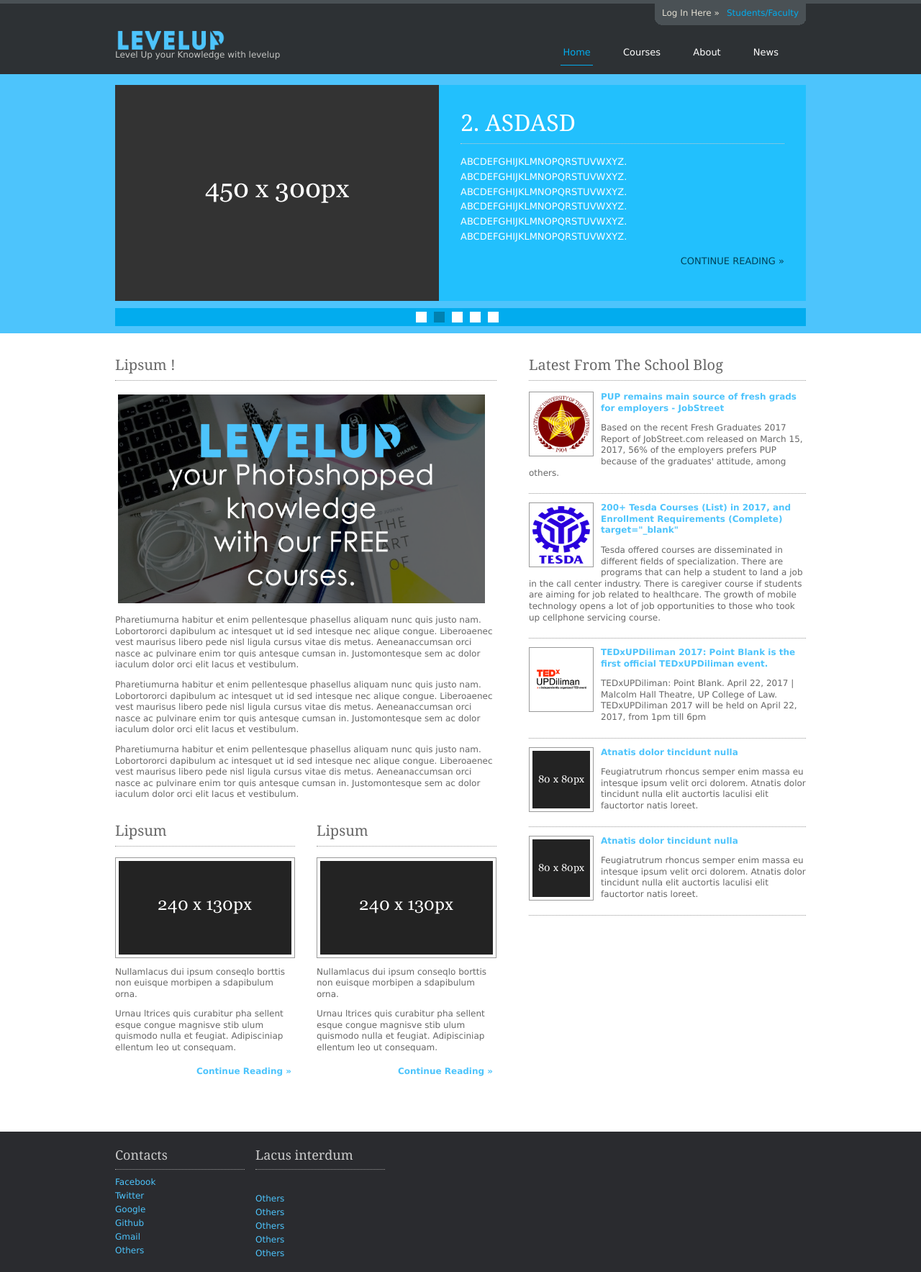
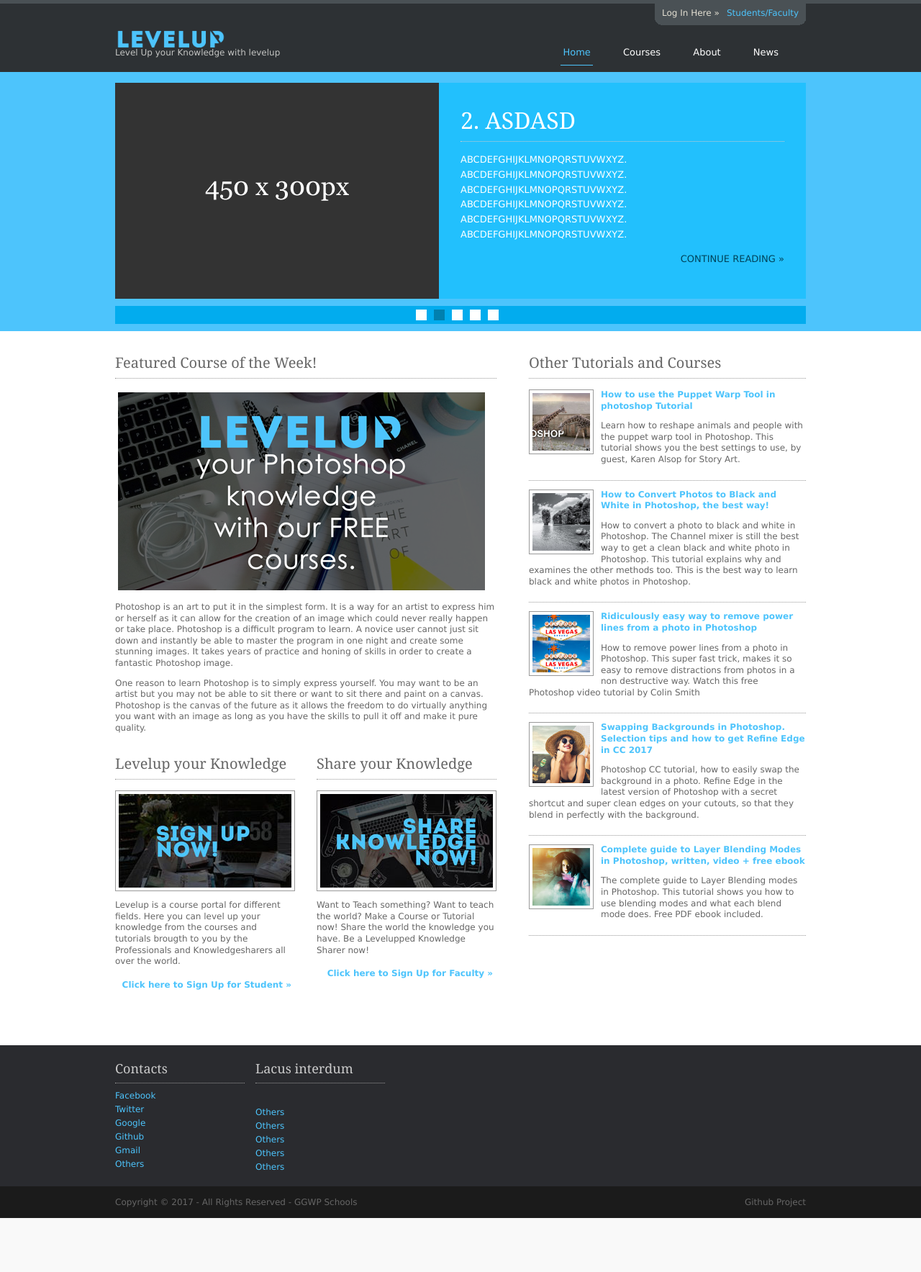
Before and after one commit to aRTiPee/OnlineCoursePortal, a Django app: template templates/login/index.html in a window 1280 px wide. Shown: the top 1767 px of the page at 72% size. After the commit the page ends 1692 px from the top, so only its background shows below. Run offline with Django 3.2, Linux system fonts and the light colour scheme; the template is opened without the code that fills it, so the values that code supplies are empty; grey boxes are pictures that could not be loaded.

Commit message:
pull updated courses

```diff
--- a/assets/layout/styles/loginslider.css
+++ b/assets/layout/styles/loginslider.css
@@ -11,7 +11,7 @@
 */
 
 #topbar{position:relative; margin:0 auto; display:block; width:960px; font-size:12px; font-family:Verdana, Arial, Helvetica, sans-serif;}
-#topbar a{color:#02ACEE; background-color:#4A5155;}
+#topbar a{color:#4dc4fc; background-color:#4A5155;}
 #topbar a:hover{color:#FFFFFF; background-color:#4A5155;}
 #slidepanel{display:none; position:relative; width:960px; overflow:hidden; color:#E3DFD2; background:url("images/tab_l.gif") bottom left no-repeat #4A5155;}
 
--- a/assets/layout/styles/navi.css
+++ b/assets/layout/styles/navi.css
@@ -12,7 +12,7 @@
 #header ul{margin:0; padding:0; list-style:none;}
 #header li{display:inline; margin-right:35px;}
 #header li a:link, #header li a:visited, #header li a:hover{margin:0; padding:0 3px 10px 3px; color:#FFFFFF; background-color:#2D3134; border-bottom:1px solid #2D3134;}
-#header li a:hover, #header li.active a{color:#02ACEE; background-color:#2D3134; border-bottom-color:#02ACEE;}
+#header li a:hover, #header li.active a{color:#4dc4fc; background-color:#2D3134; border-bottom-color:#4dc4fc;}
 #header #topnav li.last{margin-right:0;}
 
 /* ----------------------------------------------Column Navigation------------------------------------- */
@@ -23,7 +23,7 @@
 #column .subnav li{margin:0 0 3px 0; padding:0;}
 #column .subnav ul ul, #column .subnav ul ul ul, #column .subnav ul ul ul ul, #column .subnav ul ul ul ul ul{border-top:none; padding-top:0;}
 #column .subnav a{display:block; margin:0; padding:5px 10px 5px 20px; color:#777777; background:url("images/blue_file.gif") no-repeat 10px center #F9F9F9; text-decoration:none; border-bottom:1px dotted #666666;}
-#column .subnav a:hover{color:#02ACEE; background-color:#F9F9F9;}
+#column .subnav a:hover{color:#4dc4fc; background-color:#F9F9F9;}
 #column .subnav ul ul a, #column .subnav ul ul ul a, #column .subnav ul ul ul ul a, #column .subnav ul ul ul ul ul a{background:url("images/black_file.gif") no-repeat #F9F9F9;}
 #column .subnav ul ul a{padding-left:40px; background-position:30px center;}
 #column .subnav ul ul ul a{padding-left:50px; background-position:40px center;}
--- a/templates/base.html
+++ b/templates/base.html
@@ -2,7 +2,7 @@
 <!DOCTYPE html>
 <html lang="en-us">
 <head>
-
+<link rel="icon" href="{% static '/images/icon.png' %}">
         {% block head_meta %}
         <meta charset="utf-8">
         <meta http-equiv="X-UA-Compatible" content="IE=edge">
@@ -74,12 +74,11 @@
       <div id="topbar">
         <div id="slidepanel">
           <div class="topbox">
-            <h2>Lipsum</h2>
+            <h2>Welcome to Levelup</h2>
             <p>
-            Nullamlacus dui ipsum conseqlo borttis non euisque morbipen a sdapibulum orna.
+            Signup and login as a student or faculty. Share or Earn knowledge! Be part of our knowledge sharing community by making a course. Levelup your knowledge! Let's Levelup!
             </p>
-            <p>Urnau ltrices quis curabitur pha sellent esque congue magnisve stib ulum quismodo nulla et feugiat. Adipisciniap ellentum leo ut consequam.</p>
-            <p class="readmore"><a href="#">Continue Reading &raquo;</a></p>
+
           </div>
           <div class="topbox">
             <h2>Registration</h2>
@@ -131,8 +130,8 @@
       <div id="header">
         <div id="logo">
 
-          <a href="#">
-              <img src="assets/images/logo.png" alt="HTML tutorial" style="width:160px;height:27px;border:0;">
+          <a href="../../../../../">
+              <img src="{% static '/images/logo.png' %}" alt="HTML tutorial" style="width:160px;height:24px;border:0;">
           </a>
           <p>Level Up your Knowledge with levelup</p>
         </div>
@@ -153,8 +152,8 @@
       <div id="featured_slide">
         <div class="featured_box"><a href="#"><img src="assets/images/demo/450x300.gif" alt="" /></a>
           <div class="floater">
-            <h2>1. ASDASD</h2>
-            <p>ABCDEFGHIJKLMNOPQRSTUVWXYZ. ABCDEFGHIJKLMNOPQRSTUVWXYZ. ABCDEFGHIJKLMNOPQRSTUVWXYZ. ABCDEFGHIJKLMNOPQRSTUVWXYZ. ABCDEFGHIJKLMNOPQRSTUVWXYZ. ABCDEFGHIJKLMNOPQRSTUVWXYZ.</p>
+            <h2>Course 1</h2>
+            <p>course 1 to ano na? walanamang laman kingina!</p>
             <p class="readmore"><a href="#">Continue Reading &raquo;</a></p>
           </div>
         </div>
--- a/templates/login/index.html
+++ b/templates/login/index.html
@@ -14,62 +14,64 @@
   <div id="homecontent">
     <div class="fl_left">
       <div class="column2">
-      <h2>Lipsum !</h2>
-      <a href="default.asp">
-        <img src="assets/images/level.png" alt="LEVELUP!" style="width:510px;height:290px;border:0;">
+      <h2>Featured Course of the Week!</h2>
+      <a href="/courses.html">
+        <img src="assets/images/level.png" alt="LEVELUP!" style="width:510px;height:275px;border:0;">
       </a>
-        <p>Pharetiumurna habitur et enim pellentesque phasellus aliquam nunc quis justo nam. Lobortororci dapibulum ac intesquet ut id sed intesque nec alique congue. Liberoaenec vest maurisus libero pede nisl ligula cursus vitae dis metus. Aeneanaccumsan orci nasce ac pulvinare enim tor quis antesque cumsan in. Justomontesque sem ac dolor iaculum dolor orci elit lacus et vestibulum.</p>
-        <p>Pharetiumurna habitur et enim pellentesque phasellus aliquam nunc quis justo nam. Lobortororci dapibulum ac intesquet ut id sed intesque nec alique congue. Liberoaenec vest maurisus libero pede nisl ligula cursus vitae dis metus. Aeneanaccumsan orci nasce ac pulvinare enim tor quis antesque cumsan in. Justomontesque sem ac dolor iaculum dolor orci elit lacus et vestibulum.</p>
-        <p>Pharetiumurna habitur et enim pellentesque phasellus aliquam nunc quis justo nam. Lobortororci dapibulum ac intesquet ut id sed intesque nec alique congue. Liberoaenec vest maurisus libero pede nisl ligula cursus vitae dis metus. Aeneanaccumsan orci nasce ac pulvinare enim tor quis antesque cumsan in. Justomontesque sem ac dolor iaculum dolor orci elit lacus et vestibulum.</p>
+        <p>
+Photoshop is an art to put it in the simplest form. It is a way for an artist to express him or herself as it can allow for the creation of an image which could never really happen or take place. Photoshop is a difficult program to learn. A novice user cannot just sit down and instantly be able to master the program in one night and create some stunning images. It takes years of practice and honing of skills in order to create a fantastic Photoshop image.</p>
+
+<p>One reason to learn Photoshop is to simply express yourself. You may want to be an artist but you may not be able to sit there or want to sit there and paint on a canvas. Photoshop is the canvas of the future as it allows the freedom to do virtually anything you want with an image as long as you have the skills to pull it off and make it pure quality. </p>
+
 
         <br class="clear" />
       </div>
       <div class="column2">
           <ul>
           <li>
-            <h2>Lipsum</h2>
-            <div class="imgholder"><img src="assets/images/demo/240x130.gif" alt="" /></div>
-            <p>Nullamlacus dui ipsum conseqlo borttis non euisque morbipen a sdapibulum orna.</p>
-            <p>Urnau ltrices quis curabitur pha sellent esque congue magnisve stib ulum quismodo nulla et feugiat. Adipisciniap ellentum leo ut consequam.</p>
-            <p class="readmore"><a href="#">Continue Reading &raquo;</a></p>
+            <h2>Levelup your Knowledge</h2>
+            <div class="imgholder"><img src="assets/images/sign.jpg" alt="Sign Up Now!" /></div>
+            <p>Levelup is a course portal for different fields. Here you can level up your knowledge from the courses and tutorials brougth to you by the Professionals and Knowledgesharers all over the world.</p>
+            </p>
+            <p class="readmore"><a href="/signup.html/">Click here to Sign Up for Student &raquo;</a></p>
           </li>
           <li class="last">
-            <h2>Lipsum</h2>
-            <div class="imgholder"><img src="assets/images/demo/240x130.gif" alt="" /></div>
-            <p>Nullamlacus dui ipsum conseqlo borttis non euisque morbipen a sdapibulum orna.</p>
-            <p>Urnau ltrices quis curabitur pha sellent esque congue magnisve stib ulum quismodo nulla et feugiat. Adipisciniap ellentum leo ut consequam.</p>
-            <p class="readmore"><a href="#">Continue Reading &raquo;</a></p>
+            <h2>Share your Knowledge</h2>
+            <div class="imgholder"><img src="assets/images/share.jpg" alt="" /></div>
+            <p>Want to Teach something? Want to teach the world? Make a Course or Tutorial now! Share the world the knowledge you have. Be a Levelupped Knowledge Sharer now!</p>
+
+            <p class="readmore"><a href="#">Click here to Sign Up for Faculty &raquo;</a></p>
           </li>
         </ul>
       </div>
     </div>
     <div class="fl_right">
-      <h2>Latest From The School Blog</h2>
+      <h2>Other Tutorials and Courses</h2>
       <ul>
         <li>
-          <div class="imgholder"><a href="https://www.pup.edu.ph/news/?go=wzt4FLfRkNU%3d"><img src="assets/images/pup.png" alt="" /></a></div>
-          <p><strong><a href="https://www.pup.edu.ph/news/?go=wzt4FLfRkNU%3d" target="_blank">PUP remains main source of fresh grads for employers - JobStreet</a></strong></p>
-          <p>Based on the recent Fresh Graduates 2017 Report of JobStreet.com released on March 15, 2017, 56% of the employers prefers PUP because of the graduates'  attitude, among others.</p>
+          <div class="imgholder"><a href="http://photoshopcafe.com/use-puppet-warp-tool-photoshop-tutorial/"><img src="assets/images/1.jpg" alt="" /></a></div>
+          <p><strong><a href="http://photoshopcafe.com/use-puppet-warp-tool-photoshop-tutorial/" target="_blank">How to use the Puppet Warp Tool in photoshop Tutorial</a></strong></p>
+          <p>Learn how to reshape animals and people with the puppet warp tool in Photoshop. This tutorial shows you the best settings to use, by guest, Karen Alsop for Story Art. </p>
         </li>
         <li>
-          <div class="imgholder"><a href="http://mattscradle.com/tesda-courses-list-enrollment/"><img src="assets/images/tesda.png" alt="" /></a></div>
-          <p><strong><a href="http://mattscradle.com/tesda-courses-list-enrollment/" target="_blank">200+ Tesda Courses (List) in 2017, and Enrollment Requirements (Complete) target="_blank"</a></strong></p>
-          <p>Tesda offered courses are disseminated in different fields of specialization. There are programs that can help a student to land a job in the call center industry. There is caregiver course if students are aiming for job related to healthcare. The growth of mobile technology opens a lot of job opportunities to those who took up cellphone servicing course.</p>
+          <div class="imgholder"><a href="http://photoshopcafe.com/tutorials/convert-photos-black-white-photoshop-best-way/"><img src="assets/images/2.jpg" alt="" /></a></div>
+          <p><strong><a href="http://photoshopcafe.com/tutorials/convert-photos-black-white-photoshop-best-way/" target="_blank">How to Convert Photos to Black and White in Photoshop, the best way!</a></strong></p>
+          <p>How to convert a photo to black and white in Photoshop. The Channel mixer is still the best way to get a clean black and white photo in Photoshop. This tutorial explains why and examines the other methods too. This is the best way to learn black and white photos in Photoshop.</p>
         </li>
         <li>
-          <div class="imgholder"><a href="https://tedxupdiliman.com/about/"><img src="assets/images/ted.png" alt="" /></a></div>
-          <p><strong><a href="https://tedxupdiliman.com/about/" target="_blank">TEDxUPDiliman 2017: Point Blank is the first official TEDxUPDiliman event.</a></strong></p>
-          <p>TEDxUPDiliman: Point Blank. April 22, 2017 | Malcolm Hall Theatre, UP College of Law. TEDxUPDiliman 2017 will be held on April 22, 2017, from 1pm till 6pm</p>
+          <div class="imgholder"><a href="http://photoshopcafe.com/ridiculously-easy-way-remove-power-lines-photo-photoshop-tutorial"><img src="assets/images/3.jpg" alt="" /></a></div>
+          <p><strong><a href="http://photoshopcafe.com/ridiculously-easy-way-remove-power-lines-photo-photoshop-tutorial" target="_blank">Ridiculously easy way to remove power lines from a photo in Photoshop</a></strong></p>
+          <p>How to remove power lines from a photo in Photoshop. This super fast trick, makes it so easy to remove distractions from photos in a non destructive way. Watch this free Photoshop video tutorial by Colin Smith</p>
         </li>
         <li>
-          <div class="imgholder"><a href="#"><img src="assets/images/demo/80x80.gif" alt="" /></a></div>
-          <p><strong><a href="#">Atnatis dolor tincidunt nulla</a></strong></p>
-          <p>Feugiatrutrum rhoncus semper enim massa eu intesque ipsum velit orci dolorem. Atnatis dolor tincidunt nulla elit auctortis laculisi elit fauctortor natis loreet.</p>
+          <div class="imgholder"><a href="http://photoshopcafe.com/swapping-backgrounds-photoshop-selection-tips-get-refine-edge-cc-2017/"><img src="assets/images/4.jpg" alt="" /></a></div>
+          <p><strong><a href="http://photoshopcafe.com/swapping-backgrounds-photoshop-selection-tips-get-refine-edge-cc-2017/">Swapping Backgrounds in Photoshop. Selection tips and how to get Refine Edge in CC 2017</a></strong></p>
+          <p>Photoshop CC tutorial, how to easily swap the background in a photo. Refine Edge in the latest version of Photoshop with a secret shortcut and super clean edges on your cutouts, so that they blend in perfectly with the background.</p>
         </li>
         <li class="last">
-          <div class="imgholder"><a href="#"><img src="assets/images/demo/80x80.gif" alt="" /></a></div>
-          <p><strong><a href="#">Atnatis dolor tincidunt nulla</a></strong></p>
-          <p>Feugiatrutrum rhoncus semper enim massa eu intesque ipsum velit orci dolorem. Atnatis dolor tincidunt nulla elit auctortis laculisi elit fauctortor natis loreet.</p>
+          <div class="imgholder"><a href="http://photoshopcafe.com/complete-guide-layer-blending-modes-photoshop/"><img src="assets/images/5.jpg" alt="" /></a></div>
+          <p><strong><a href="http://photoshopcafe.com/complete-guide-layer-blending-modes-photoshop/">Complete guide to Layer Blending Modes in Photoshop, written, video + free ebook</a></strong></p>
+          <p>The complete guide to Layer Blending modes in Photoshop. This tutorial shows you how to use blending modes and what each blend mode does. Free PDF ebook included.</p>
         </li>
       </ul>
     </div>
```
Also changed, not shown: templates/login/signup.html (+8 -6 lines), assets/images/1.jpg (added), assets/images/2.jpg (added), assets/images/3.jpg (added), assets/images/4.jpg (added), assets/images/5.jpg (added), assets/images/icon.png (added), assets/images/level.png, assets/images/share.jpg (added), assets/images/sign.jpg (added).
